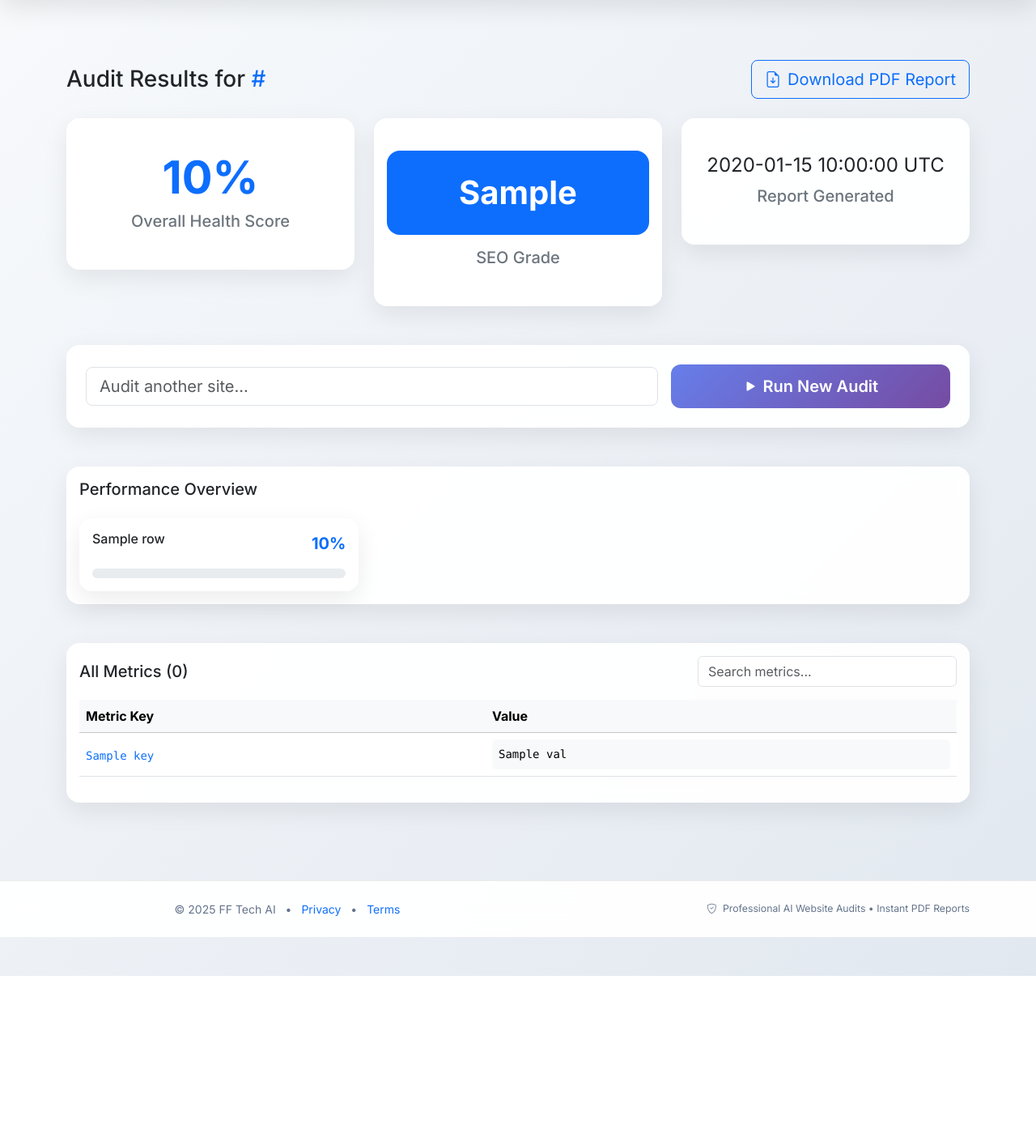
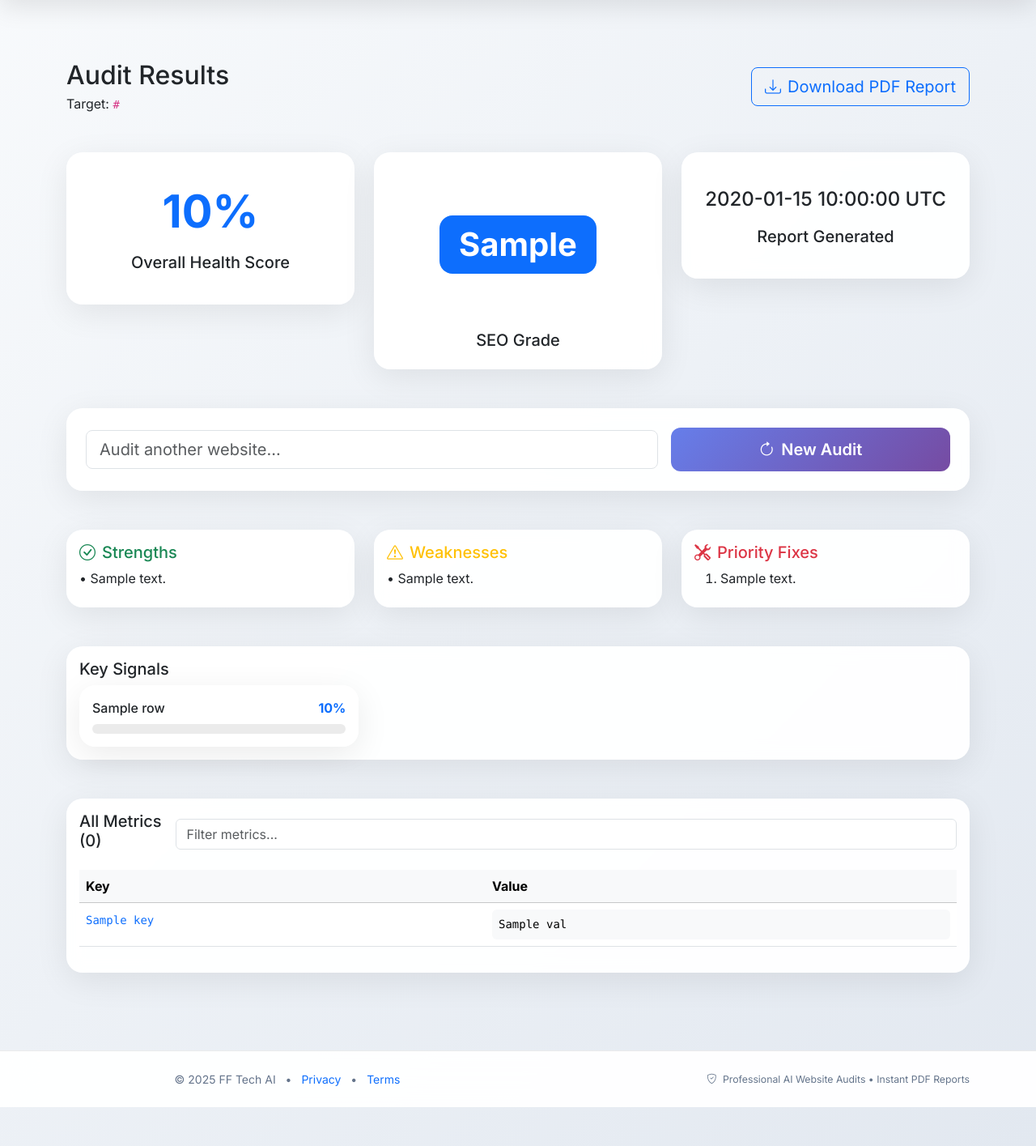
Before and after one commit to Swalehjamshaid/ThroughwebAuditforall, a FastAPI app: template File/fftech_audit/templates/results.html in a window 1280 px wide. Shown: the part 70-1485 px from the top of the page at 81% size. Before the commit the page ends 1275 px from the top, so only its background shows below. Run offline with FastAPI, Linux system fonts and the light colour scheme; the template is opened without the code that fills it: most values are stand-ins (such as "Sample title", 1, 10 or a date in 2020).

Commit message:
Update results.html

```diff
--- a/File/fftech_audit/templates/results.html
+++ b/File/fftech_audit/templates/results.html
@@ -1,63 +1,42 @@
 <!-- fftech_audit/templates/results.html -->
 {% extends "base.html" %}
 
-{% block title %}FF Tech AI – Audit Results{% endblock %}
+{% block title %}Audit Results • {{ url or 'FF Tech AI' }}{% endblock %}
 
 {% block content %}
-<style>
-  .kpi-card .display-4 { font-weight: 800; }
-  .badge-grade { font-size: 2.5rem; padding: 0.8em 1.2em; border-radius: 1rem; }
-  .progress { height: 12px; background-color: #e9ecef; border-radius: 6px; }
-  .progress-bar.good { background: linear-gradient(90deg, #198754, #20c997); }
-  .progress-bar.warn { background: linear-gradient(90deg, #ffc107, #fd7e14); }
-  .progress-bar.bad { background: linear-gradient(90deg, #dc3545, #e4606d); }
-  .card.shadow-soft {
-    box-shadow: 0 10px 30px rgba(0,0,0,0.08);
-    border: none;
-    border-radius: 1rem;
-    transition: transform 0.2s;
-  }
-  .card.shadow-soft:hover { transform: translateY(-5px); }
-  .muted { color: #6c757d; }
-  .filter-input { max-width: 320px; }
-  .welcome-icon { font-size: 5rem; opacity: 0.15; }
-</style>
-
 <div class="container py-5">
 
-  <!-- Welcome State: No audit yet -->
+  <!-- Welcome / Empty State -->
   {% if metrics['overall.health_score'] is none %}
   <div class="text-center py-5 my-5">
-    <i class="bi bi-graph-up-arrow display-1 text-primary welcome-icon mb-4"></i>
-    <h1 class="display-3 fw-bold mb-4">FF Tech AI Website Audit</h1>
+    <i class="bi bi-graph-up-arrow display-1 text-primary opacity-25 mb-4"></i>
+    <h1 class="display-3 fw-bold mb-4">Ready to Audit Your Website?</h1>
     <p class="lead col-lg-8 mx-auto text-muted mb-5">
-      Get an instant, professional SEO health check for any website.<br>
-      Receive scores, strengths, priority fixes, and a beautiful PDF report — all in seconds.
+      Enter any website URL to get an instant professional SEO report with scores, fixes, and PDF export.
     </p>
     <div class="col-md-8 col-lg-6 mx-auto">
       <form method="post" action="/audit/open" class="d-flex gap-3">
-        <input type="url" name="url" class="form-control form-control-lg flex-grow-1"
-               placeholder="Enter website URL, e.g. https://example.com" required autofocus>
+        <input type="url" name="url" class="form-control form-control-lg"
+               placeholder="https://example.com" required autofocus>
         <button type="submit" class="btn btn-primary btn-lg px-5">
-          <i class="bi bi-search"></i> Audit Now
+          <i class="bi bi-search"></i> Start Audit
         </button>
       </form>
-      <small class="text-muted d-block mt-4">
-        No signup required • Privacy-first • Powered by AI
-      </small>
     </div>
   </div>
 
-  <!-- Real Audit Results -->
+  <!-- Real Results -->
   {% else %}
 
-  <!-- Header + PDF Button -->
-  <div class="d-flex flex-column flex-md-row justify-content-between align-items-start align-items-md-center gap-3 mb-4">
-    <h2 class="h3 mb-0">Audit Results for <span class="text-primary">{{ url }}</span></h2>
-    <form method="post" action="/audit/pdf" class="d-inline">
+  <div class="d-flex flex-column flex-md-row justify-content-between align-items-start align-items-md-center gap-4 mb-5">
+    <div>
+      <h1 class="h2 mb-1">Audit Results</h1>
+      <p class="muted mb-0">Target: <code>{{ url }}</code></p>
+    </div>
+    <form method="post" action="/audit/pdf">
       <input type="hidden" name="url" value="{{ url }}">
       <button type="submit" class="btn btn-outline-primary btn-lg">
-        <i class="bi bi-file-earmark-arrow-down me-2"></i>Download PDF Report
+        <i class="bi bi-download me-2"></i>Download PDF Report
       </button>
     </form>
   </div>
@@ -65,109 +44,175 @@
   <!-- KPI Cards -->
   <div class="row g-4 mb-5">
     <div class="col-md-4">
-      <div class="card shadow-soft text-center kpi-card py-4">
+      <div class="card shadow-soft text-center py-4">
         <div class="card-body">
-          <div class="display-4 text-primary">
+          <div class="display-4 text-primary fw-bold">
             {{ metrics['overall.health_score'] | round(1) }}%
           </div>
-          <div class="h5 muted mt-2">Overall Health Score</div>
+          <p class="h5 muted mt-3 mb-0">Overall Health Score</p>
         </div>
       </div>
     </div>
 
     <div class="col-md-4">
       {% set grade = metrics['overall.grade'] | default('—') %}
-      {% set grade_class = 'bg-primary' %}
-      {% if grade in ['A+', 'A'] %}{% set grade_class = 'bg-success' %}
-      {% elif grade in ['B', 'C'] %}{% set grade_class = 'bg-warning text-dark' %}
-      {% elif grade in ['D', 'F'] %}{% set grade_class = 'bg-danger' %}{% endif %}
+      {% set grade_color = 'bg-primary' %}
+      {% if grade in ['A+', 'A'] %}{% set grade_color = 'bg-success' %}
+      {% elif grade in ['B', 'C'] %}{% set grade_color = 'bg-warning text-dark' %}
+      {% elif grade in ['D', 'F'] %}{% set grade_color = 'bg-danger' %}{% endif %}
       <div class="card shadow-soft text-center py-4">
-        <div class="card-body d-flex flex-column justify-content-center" style="min-height: 160px;">
-          <span class="badge {{ grade_class }} badge-grade">{{ grade }}</span>
-          <div class="h5 muted mt-3">SEO Grade</div>
+        <div class="card-body d-flex align-items-center justify-content-center" style="min-height: 180px;">
+          <div class="badge {{ grade_color }} badge-grade">{{ grade }}</div>
         </div>
+        <p class="h5 muted text-center mt-3 mb-0">SEO Grade</p>
       </div>
     </div>
 
     <div class="col-md-4">
       <div class="card shadow-soft text-center py-4">
         <div class="card-body">
-          <div class="fs-4 text-dark">
+          <div class="fs-4 fw-medium">
             {{ metrics['generated_at'][:19] | replace("T", " ") }} UTC
           </div>
-          <div class="h5 muted mt-2">Report Generated</div>
+          <p class="h5 muted mt-3 mb-0">Report Generated</p>
         </div>
       </div>
     </div>
   </div>
 
-  <!-- Re-audit Form -->
-  <div class="card shadow-soft mb-5 p-4">
+  <!-- Quick Re-audit -->
+  <div class="card shadow-soft p-4 mb-5">
     <form method="post" action="/audit/open" class="row g-3 align-items-center">
       <div class="col-md-8">
-        <input type="url" name="url" class="form-control form-control-lg"
-               placeholder="Audit another site..." value="">
+        <input type="url" name="url" class="form-control form-control-lg" placeholder="Audit another website...">
       </div>
       <div class="col-md-4">
         <button type="submit" class="btn btn-primary btn-lg w-100">
-          <i class="bi bi-play-fill"></i> Run New Audit
+          <i class="bi bi-arrow-clockwise me-2"></i>New Audit
         </button>
       </div>
     </form>
   </div>
 
-  <!-- Rows Overview -->
+  <!-- Executive Summary Panels -->
+  <div class="row g-4 mb-5">
+    <div class="col-lg-4">
+      <div class="card shadow-soft h-100">
+        <div class="card-body">
+          <h5 class="text-success"><i class="bi bi-check-circle me-2"></i>Strengths</h5>
+          <ul class="list-unstyled mb-0">
+            {% for item in metrics['summary.strengths'] %}
+              <li class="mb-2">• {{ item }}</li>
+            {% else %}
+              <li class="text-muted">No major strengths detected.</li>
+            {% endfor %}
+          </ul>
+        </div>
+      </div>
+    </div>
+
+    <div class="col-lg-4">
+      <div class="card shadow-soft h-100">
+        <div class="card-body">
+          <h5 class="text-warning"><i class="bi bi-exclamation-triangle me-2"></i>Weaknesses</h5>
+          <ul class="list-unstyled mb-0">
+            {% for item in metrics['summary.weaknesses'] %}
+              <li class="mb-2">• {{ item }}</li>
+            {% else %}
+              <li class="text-muted">No critical issues found.</li>
+            {% endfor %}
+          </ul>
+        </div>
+      </div>
+    </div>
+
+    <div class="col-lg-4">
+      <div class="card shadow-soft h-100">
+        <div class="card-body">
+          <h5 class="text-danger"><i class="bi bi-tools me-2"></i>Priority Fixes</h5>
+          <ol class="mb-0">
+            {% for item in metrics['summary.priority_fixes'] %}
+              <li class="mb-2">{{ item }}</li>
+            {% else %}
+              <li class="text-muted">Your site has strong foundations!</li>
+            {% endfor %}
+          </ol>
+        </div>
+      </div>
+    </div>
+  </div>
+
+  <!-- Category Chips + Progress -->
+  {% set cat = metrics['summary.category_breakdown'] %}
+  {% if cat %}
   <div class="card shadow-soft mb-5">
     <div class="card-body">
-      <h5 class="card-title mb-4">Performance Overview</h5>
-      {% if rows|length == 0 %}
-        <div class="alert alert-info">No data available.</div>
-      {% else %}
+      <h5>Category Breakdown</h5>
+      <div class="d-flex flex-wrap gap-3 my-4">
+        {% for key, val in cat.items() %}
+          <div class="chip px-4 py-2 bg-light rounded-pill">
+            <strong>{{ key }}</strong>
+            <span class="ms-2 fw-bold text-primary">{{ (val|round(1)) }}%</span>
+          </div>
+        {% endfor %}
+      </div>
+      <div class="row g-4">
+        {% for key, val in cat.items() %}
+          {% set pct = val or 0 %}
+          {% set bar_class = 'good' if pct >= 70 else 'warn' if pct >= 40 else 'bad' %}
+          <div class="col-md-6">
+            <div class="d-flex justify-content-between mb-1">
+              <span>{{ key }}</span>
+              <span class="fw-bold">{{ pct|round(1) }}%</span>
+            </div>
+            <div class="progress">
+              <div class="progress-bar {{ bar_class }}" style="width: {{ pct }}%"></div>
+            </div>
+          </div>
+        {% endfor %}
+      </div>
+    </div>
+  </div>
+  {% endif %}
+
+  <!-- Signal Rows -->
+  <div class="card shadow-soft mb-5">
+    <div class="card-body">
+      <h5>Key Signals</h5>
       <div class="row g-4">
         {% for row in rows %}
-            {% set value = row.value %}
-            {% set pct = 0 if value is none else value %}
-            {% set cls = 'good' if pct >= 70 else 'warn' if pct >= 40 else 'bad' %}
-            <div class="col-12 col-md-6 col-lg-4">
+          {% set val = row.value or 0 %}
+          {% set bar_class = 'good' if val >= 70 else 'warn' if val >= 40 else 'bad' %}
+          <div class="col-md-6 col-lg-4">
             <div class="card shadow-soft h-100">
               <div class="card-body">
-                  <div class="d-flex justify-content-between align-items-start mb-3">
-                    <h6 class="mb-0">{{ row.label }}</h6>
-                    <span class="fs-5 fw-bold text-primary">
-                      {% if value is not none %}
-                        {{ value | round(1) }}%
-                      {% else %}
-                        —
-                      {% endif %}
-                    </span>
+                <div class="d-flex justify-content-between mb-2">
+                  <span class="fw-medium">{{ row.label }}</span>
+                  <span class="fw-bold text-primary">{{ val|round(1) }}%</span>
                 </div>
                 <div class="progress">
-                    <div class="progress-bar {{ cls }}"
-                         style="width: {{ pct }}%;"
-                         role="progressbar">
-                    </div>
+                  <div class="progress-bar {{ bar_class }}" style="width: {{ val }}%"></div>
                 </div>
               </div>
             </div>
           </div>
         {% endfor %}
       </div>
-      {% endif %}
     </div>
   </div>
 
-  <!-- All Metrics Table -->
+  <!-- Full Metrics Table -->
   <div class="card shadow-soft">
     <div class="card-body">
       <div class="d-flex justify-content-between align-items-center mb-3">
-        <h5 class="card-title mb-0">All Metrics ({{ metrics|length - 1 }})</h5>
-        <input id="metricsFilter" type="text" class="form-control filter-input" placeholder="Search metrics...">
+        <h5>All Metrics ({{ (metrics|length) - 1 }})</h5>
+        <input id="filter" type="text" class="form-control filter-input" placeholder="Filter metrics...">
       </div>
-      <div class="table-responsive mt-3">
-        <table class="table table-hover align-middle" id="metricsTable">
+      <div class="table-responsive">
+        <table class="table table-hover" id="metricsTable">
           <thead class="table-light">
             <tr>
-              <th>Metric Key</th>
+              <th>Key</th>
               <th>Value</th>
             </tr>
           </thead>
@@ -180,7 +225,7 @@
                   {% if val is none %}
                     <em class="text-muted">—</em>
                   {% elif val is mapping or (val is iterable and val is not string) %}
-                    <pre class="mb-0 small bg-light p-2 rounded">{{ val }}</pre>
+                    <pre class="mb-0 small bg-light p-2 rounded">{{ val|pprint }}</pre>
                   {% else %}
                     {{ val }}
                   {% endif %}
@@ -195,23 +240,20 @@
   </div>
 
   {% endif %}
-
 </div>
 {% endblock %}
 
 {% block scripts %}
 <script>
   document.addEventListener('DOMContentLoaded', () => {
-  const filterInput = document.getElementById('metricsFilter');
-  if (!filterInput) return;
-
+    const input = document.getElementById('filter');
+    if (!input) return;
     const rows = document.querySelectorAll('#metricsTable tbody tr');
-
-  filterInput.addEventListener('input', () => {
-    const query = filterInput.value.toLowerCase().trim();
-    rows.forEach(row => {
-      const key = row.dataset.key;
-      row.style.display = key.includes(query) ? '' : 'none';
+    input.addEventListener('input', () => {
+      const q = input.value.toLowerCase();
+      rows.forEach(r => {
+        const key = r.dataset.key;
+        r.style.display = key.includes(q) ? '' : 'none';
       });
     });
   });
```
Lines whose indentation alone changed are shown as unchanged.
